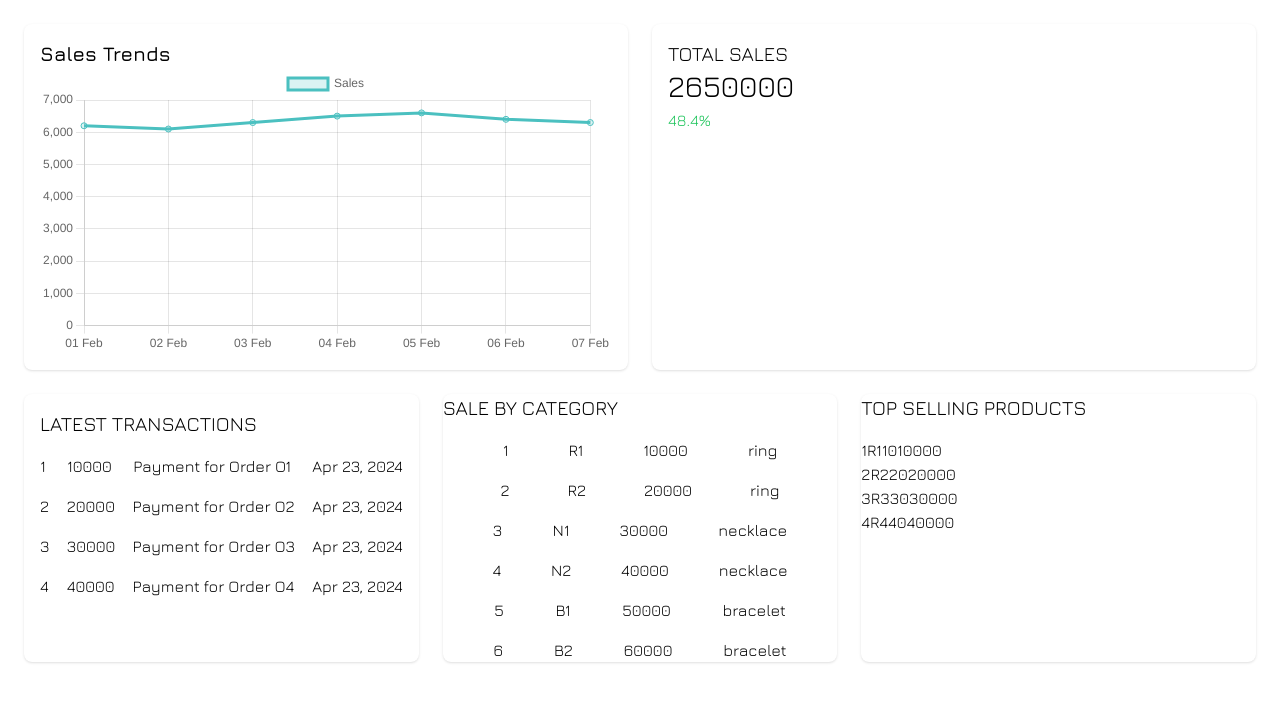
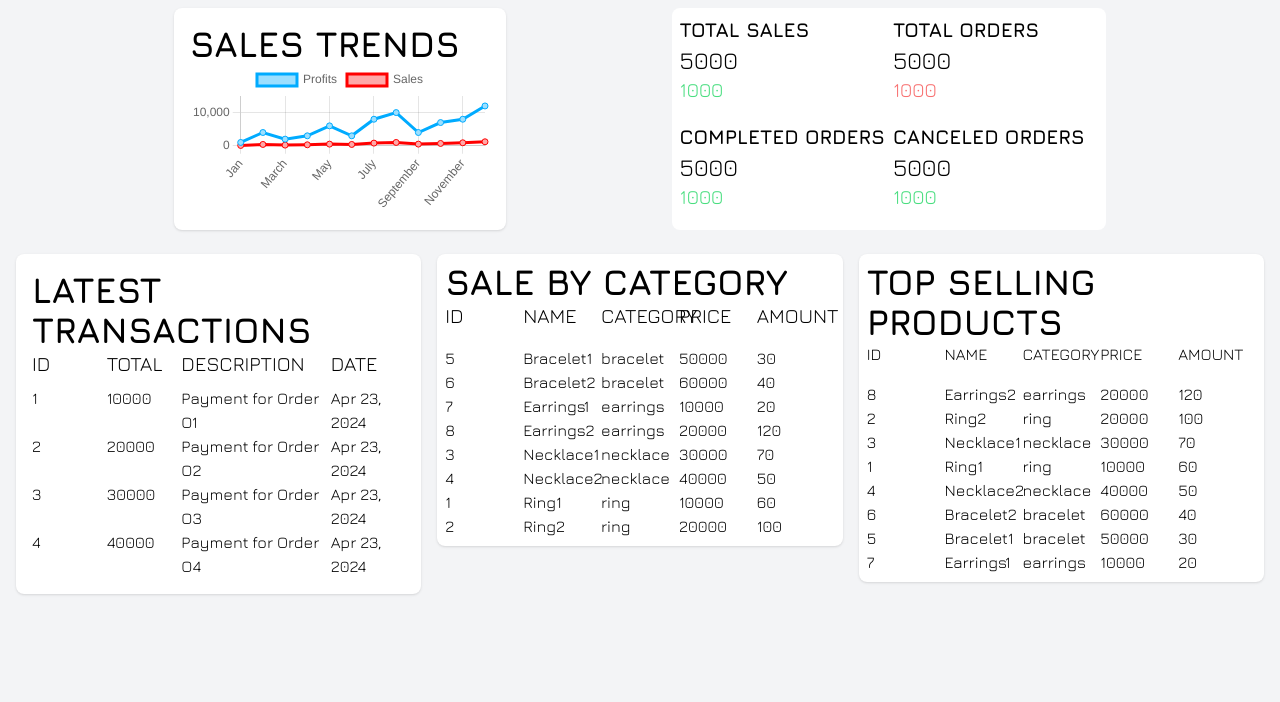
Before and after one commit to LHK190904/NET1814-SWP391-Jewelry-Production-Order-System-Group-1, a React (Vite) app: page /dashboard in a window 1280 px wide. Shown: the top 702 px of the page. Built offline with nearby package versions, Linux system fonts and the light colour scheme; no server answers; sample sign-in values are in the browser's storage.

Commit message:
Dashboard updated

```diff
--- a/src/pages/dashboard/category/index.jsx
+++ b/src/pages/dashboard/category/index.jsx
@@ -2,24 +2,72 @@ import React from "react";
 
 function SaleByCategory() {
   const data = [
-    { id: 1, name: "R1", price: 10000, category: "ring" },
-    { id: 2, name: "R2", price: 20000, category: "ring" },
-    { id: 3, name: "N1", price: 30000, category: "necklace" },
-    { id: 4, name: "N2", price: 40000, category: "necklace" },
-    { id: 5, name: "B1", price: 50000, category: "bracelet" },
-    { id: 6, name: "B2", price: 60000, category: "bracelet" },
+    { id: 1, name: "Ring1", price: 10000, category: "ring", amount: 60 },
+    { id: 2, name: "Ring2", price: 20000, category: "ring", amount: 100 },
+    {
+      id: 3,
+      name: "Necklace1",
+      price: 30000,
+      category: "necklace",
+      amount: 70,
+    },
+    {
+      id: 4,
+      name: "Necklace2",
+      price: 40000,
+      category: "necklace",
+      amount: 50,
+    },
+    {
+      id: 5,
+      name: "Bracelet1",
+      price: 50000,
+      category: "bracelet",
+      amount: 30,
+    },
+    {
+      id: 6,
+      name: "Bracelet2",
+      price: 60000,
+      category: "bracelet",
+      amount: 40,
+    },
+    {
+      id: 7,
+      name: "Earrings1",
+      price: 10000,
+      category: "earrings",
+      amount: 20,
+    },
+    {
+      id: 8,
+      name: "Earrings2",
+      price: 20000,
+      category: "earrings",
+      amount: 120,
+    },
   ];
+  const sortedData = data.sort((a, b) => a.category.localeCompare(b.category));
+
   return (
-    <div className="bg-white shadow rounded-lg">
-      <h2 className="text-xl">SALE BY CATEGORY</h2>
+    <div className="bg-white shadow rounded-lg p-2">
+      <h2 className="text-4xl font-bold">SALE BY CATEGORY</h2>
+      <div className="grid grid-cols-5 text-xl">
+        <div className="col-span-1">ID</div>
+        <div className="col-span-1">NAME</div>
+        <div className="col-span-1">CATEGORY</div>
+        <div className="col-span-1">PRICE</div>
+        <div className="col-span-1">AMOUNT</div>
+      </div>
       <ul className="mt-4">
-        {data.map((item) => (
-          <li key={item.id} className="flex justify-evenly mt-4">
-            <span>{item.id}</span>
-            <span>{item.name}</span>
-            <span>{item.price}</span>
-            <span>{item.category}</span>
-          </li>
+        {sortedData.map((item) => (
+          <div key={item.id} className="grid grid-cols-5">
+            <span className="col-span-1">{item.id}</span>
+            <span className="col-span-1">{item.name}</span>
+            <span className="col-span-1">{item.category}</span>
+            <span className="col-span-1">{item.price}</span>
+            <span className="col-span-1">{item.amount}</span>
+          </div>
         ))}
       </ul>
     </div>
--- a/src/pages/dashboard/index.jsx
+++ b/src/pages/dashboard/index.jsx
@@ -6,15 +6,21 @@ import SaleTrend from "./trend";
 
 function Dashboard() {
   return (
-    <div className="p-6">
-      <div className="grid grid-cols-1 lg:grid-cols-2 gap-6">
+    <div className="w-screen min-h-screen bg-gray-100">
+      <div className="flex justify-evenly p-2">
         <SaleTrend />
         <SaleOverview />
       </div>
-      <div className="grid grid-cols-1 lg:grid-cols-3 gap-6 mt-6">
-        <LatestTransaction />
-        <SaleByCategory />
-        <TopSelling />
+      <div className="grid grid-cols-12 gap-4 m-4">
+        <div className="col-start-1 col-span-4 ">
+          <LatestTransaction />
+        </div>
+        <div className="col-span-4">
+          <SaleByCategory />
+        </div>
+        <div className="col-span-4 ">
+          <TopSelling />
+        </div>
       </div>
     </div>
   );
--- a/src/pages/dashboard/overview/index.jsx
+++ b/src/pages/dashboard/overview/index.jsx
@@ -1,11 +1,49 @@
 import React from "react";
 
 function SaleOverview() {
+  const totalSales = [1000, 2000, 3000, 4000, 5000];
+  const totalOrders = [1000, 2000, 3000, 4000, 5000];
+  const completedOrders = [1000, 2000, 3000, 4000, 5000];
+  const canceledOrders = [1000, 2000, 3000, 4000, 5000];
+
+  const handleCalculateDiff = (arr) => {
+    const last = arr[arr.length - 1];
+    const secondLast = arr[arr.length - 2];
+    return last > secondLast ? last - secondLast : 0;
+  };
+
   return (
-    <div className="bg-white shadow rounded-lg p-4">
-      <h2 className="text-xl">TOTAL SALES</h2>
-      <p className="text-3xl">2650000</p>
-      <p className="text-green-500 mt-1">48.4%</p>
+    <div className="grid grid-cols-12 bg-white rounded-lg p-2 gap-2">
+      <div className="col-span-6">
+        <h1 className="text-xl font-bold">TOTAL SALES</h1>
+        <p className="text-2xl">{totalSales[totalSales.length - 1]}</p>
+        <p className="text-green-400 text-xl">
+          {handleCalculateDiff(totalSales)}
+        </p>
+      </div>
+      <div className="col-span-6">
+        <h1 className="text-xl font-bold">TOTAL ORDERS</h1>
+        <p className="text-2xl">{totalOrders[totalOrders.length - 1]}</p>
+        <p className="text-red-400 text-xl">
+          {handleCalculateDiff(totalOrders)}
+        </p>
+      </div>
+      <div className="col-span-6">
+        <h1 className="text-xl font-bold">COMPLETED ORDERS</h1>
+        <p className="text-2xl">
+          {completedOrders[completedOrders.length - 1]}
+        </p>
+        <p className="text-green-400 text-xl">
+          {handleCalculateDiff(completedOrders)}
+        </p>
+      </div>
+      <div className="col-span-6">
+        <h1 className="text-xl font-bold">CANCELED ORDERS</h1>
+        <p className="text-2xl">{canceledOrders[canceledOrders.length - 1]}</p>
+        <p className="text-green-400 text-xl">
+          {handleCalculateDiff(canceledOrders)}
+        </p>
+      </div>
     </div>
   );
 }
--- a/src/pages/dashboard/top-selling/index.jsx
+++ b/src/pages/dashboard/top-selling/index.jsx
@@ -2,22 +2,71 @@ import React from "react";
 
 function TopSelling() {
   const data = [
-    { id: 1, name: "R1", price: 10000, amount: 10 },
-    { id: 2, name: "R2", price: 20000, amount: 20 },
-    { id: 3, name: "R3", price: 30000, amount: 30 },
-    { id: 4, name: "R4", price: 40000, amount: 40 },
+    { id: 1, name: "Ring1", price: 10000, category: "ring", amount: 60 },
+    { id: 2, name: "Ring2", price: 20000, category: "ring", amount: 100 },
+    {
+      id: 3,
+      name: "Necklace1",
+      price: 30000,
+      category: "necklace",
+      amount: 70,
+    },
+    {
+      id: 4,
+      name: "Necklace2",
+      price: 40000,
+      category: "necklace",
+      amount: 50,
+    },
+    {
+      id: 5,
+      name: "Bracelet1",
+      price: 50000,
+      category: "bracelet",
+      amount: 30,
+    },
+    {
+      id: 6,
+      name: "Bracelet2",
+      price: 60000,
+      category: "bracelet",
+      amount: 40,
+    },
+    {
+      id: 7,
+      name: "Earrings1",
+      price: 10000,
+      category: "earrings",
+      amount: 20,
+    },
+    {
+      id: 8,
+      name: "Earrings2",
+      price: 20000,
+      category: "earrings",
+      amount: 120,
+    },
   ];
+  const sortedData = data.sort((a, b) => b.amount - a.amount);
   return (
-    <div className="bg-white shadow rounded-lg">
-      <h2 className="text-xl">TOP SELLING PRODUCTS</h2>
+    <div className="bg-white shadow rounded-lg p-2">
+      <h2 className="text-4xl font-bold">TOP SELLING PRODUCTS</h2>
+      <div className="grid grid-cols-5">
+        <div className="col-span-1">ID</div>
+        <div className="col-span-1">NAME</div>
+        <div className="col-span-1">CATEGORY</div>
+        <div className="col-span-1">PRICE</div>
+        <div className="col-span-1">AMOUNT</div>
+      </div>
       <ul className="mt-4">
-        {data.map((item) => (
-          <li key={item.id}>
-            <span>{item.id}</span>
-            <span>{item.name}</span>
-            <span>{item.amount}</span>
-            <span>{item.price}</span>
-          </li>
+        {sortedData.map((item) => (
+          <div key={item.id} className="grid grid-cols-5">
+            <span className="col-span-1">{item.id}</span>
+            <span className="col-span-1">{item.name}</span>
+            <span className="col-span-1">{item.category}</span>
+            <span className="col-span-1">{item.price}</span>
+            <span className="col-span-1">{item.amount}</span>
+          </div>
         ))}
       </ul>
     </div>
--- a/src/pages/dashboard/transactions/index.jsx
+++ b/src/pages/dashboard/transactions/index.jsx
@@ -29,15 +29,21 @@ function LatestTransaction() {
   ];
   return (
     <div className="bg-white shadow rounded-lg p-4">
-      <h2 className="text-xl">LATEST TRANSACTIONS</h2>
+      <h2 className="text-4xl font-bold">LATEST TRANSACTIONS</h2>
+      <div className="grid grid-cols-5 text-xl">
+        <div className="col-span-1">ID</div>
+        <div className="col-span-1">TOTAL</div>
+        <div className="col-span-2">DESCRIPTION</div>
+        <div className="col-span-1">DATE</div>
+      </div>
       <ul className="mt-2">
         {data.map((item) => (
-          <li key={item.id} className="flex justify-between py-2">
-            <span>{item.id}</span>
-            <span>{item.total}</span>
-            <span>{item.description}</span>
-            <span>{item.date}</span>
-          </li>
+          <div key={item.id} className="grid grid-cols-5">
+            <div className="col-span-1">{item.id}</div>
+            <div className="col-span-1">{item.total}</div>
+            <div className="col-span-2">{item.description}</div>
+            <div className="col-span-1">{item.date}</div>
+          </div>
         ))}
       </ul>
     </div>
--- a/src/pages/dashboard/trend/index.jsx
+++ b/src/pages/dashboard/trend/index.jsx
@@ -24,21 +24,36 @@ ChartJS.register(
 const SaleTrend = () => {
   const data = {
     labels: [
-      "01 Feb",
-      "02 Feb",
-      "03 Feb",
-      "04 Feb",
-      "05 Feb",
-      "06 Feb",
-      "07 Feb",
+      "Jan",
+      "Feb",
+      "March",
+      "April",
+      "May",
+      "June",
+      "July",
+      "August",
+      "September",
+      "October",
+      "November",
+      "December",
     ],
     datasets: [
       {
+        label: "Profits",
+        data: [
+          1000, 4000, 2000, 3000, 6000, 3000, 8000, 10000, 4000, 7000, 8000,
+          12000,
+        ],
+        fill: true,
+        backgroundColor: "#9CDFFF",
+        borderColor: "#00ABFF",
+      },
+      {
         label: "Sales",
-        data: [6200, 6100, 6300, 6500, 6600, 6400, 6300],
+        data: [100, 400, 200, 300, 500, 400, 800, 1000, 500, 700, 900, 1200],
         fill: true,
-        backgroundColor: "rgba(75,192,192,0.2)",
-        borderColor: "rgba(75,192,192,1)",
+        backgroundColor: "#FFA8A8",
+        borderColor: "#FF0000",
       },
     ],
   };
@@ -53,7 +68,7 @@ const SaleTrend = () => {
 
   return (
     <div className="bg-white shadow rounded-lg p-4">
-      <h2 className="text-xl font-semibold">Sales Trends</h2>
+      <h2 className="text-4xl font-bold">SALES TRENDS</h2>
       <Line data={data} options={options} />
     </div>
   );
--- a/src/pages/designs/index.jsx
+++ b/src/pages/designs/index.jsx
@@ -28,7 +28,7 @@ function Designs() {
   return (
     <div>
       <div className="grid grid-cols-12 mb-4">
-        <div className="col-span-12 text-white">
+        <div className="col-start-2 col-span-10 text-white">
           <ItemCarousel items={idvProducts} slidesPerView={5} />
         </div>
       </div>
--- a/src/pages/price/gold/index.jsx
+++ b/src/pages/price/gold/index.jsx
@@ -44,7 +44,7 @@ function PriceGold() {
           </div>
           {goldPrice.map((item, index) => (
             <div key={index} className="grid grid-cols-12 border">
-              <div className="col-span-4 p-2 bg-white border">
+              <div className="col-span-4 p-2 bg-white border text-xl">
                 {item.goldType}
               </div>
               <div className="col-span-2 p-2 bg-white border">
--- a/src/pages/price/material/index.jsx
+++ b/src/pages/price/material/index.jsx
@@ -40,7 +40,9 @@ function PriceMaterial() {
           </div>
           {materialPrice.map((item, index) => (
             <div key={index} className="grid grid-cols-12 border">
-              <div className="col-span-6 p-2 bg-white border">{item.type}</div>
+              <div className="col-span-6 p-2 bg-white border text-left text-xl">
+                {item.materialName}
+              </div>
               <div className="col-span-3 p-2 bg-white border">
                 {item.pricePerUnit}
               </div>
```
Also changed, not shown: src/pages/collections/index.jsx (+4 -5 lines).
